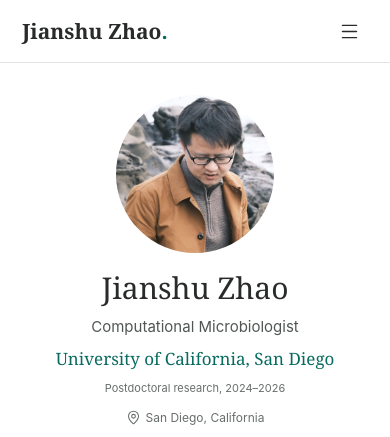
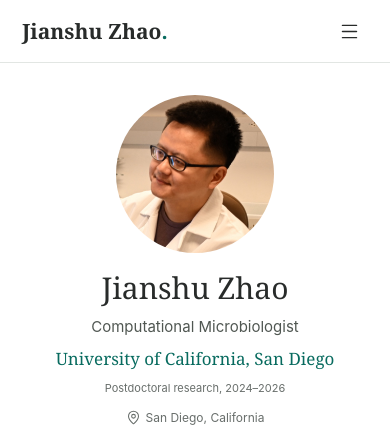
Before and after one commit to jianshu93/jianshu93.github.io, a website: page index.html in a window 390 px wide. Shown: the top 437 px of the page. Drawn offline with Linux system fonts and the light colour scheme.

Commit message:
Use supplied laboratory profile photograph

```diff
--- a/DEPLOYMENT.txt
+++ b/DEPLOYMENT.txt
@@ -25,7 +25,7 @@ https://docs.github.com/en/pages/getting-started-with-github-pages/configuring-a
 FUTURE CHANGES
 - Biography, education, profile text, software, and contact: index.html.
 - Colors, fonts, and responsive layout: styles.css.
-- Portrait: replace site-assets/profile.jpg.
+- Portrait: replace site-assets/profile-lab.jpg.
 - Downloadable CV: replace site-assets/Jianshu_Zhao_CV.pdf.
 - Bibliography: edit site-assets/publications.bib.
 
@@ -40,6 +40,6 @@ adjusted in scripts/update-publications.mjs before running it.
 
 CONTENT AND ASSETS
 Research content and dates: Jianshu Zhao's updated CV.
-Portrait: Jianshu Zhao's existing public GitHub profile image.
+Portrait: the laboratory photograph supplied by Jianshu Zhao.
 Icons: Lucide, under its ISC license (site-assets/ICONS-LICENSE.txt).
 No analytics, tracking, external font requests, or remote runtime dependencies.
--- a/index.html
+++ b/index.html
@@ -10,7 +10,7 @@
   <meta property="og:description" content="Algorithms, data structures, and open-source software for understanding microbial life.">
   <meta property="og:type" content="profile">
   <meta property="og:url" content="https://jianshu93.github.io/">
-  <meta property="og:image" content="https://jianshu93.github.io/site-assets/profile.jpg">
+  <meta property="og:image" content="https://jianshu93.github.io/site-assets/profile-lab.jpg">
   <link rel="canonical" href="https://jianshu93.github.io/">
   <link rel="icon" href="site-assets/favicon.svg" type="image/svg+xml">
   <link rel="stylesheet" href="styles.css">
@@ -40,7 +40,7 @@
 
   <div class="page-layout">
     <aside class="profile" aria-label="Jianshu Zhao profile">
-      <img class="profile-photo" src="site-assets/profile.jpg" alt="Jianshu Zhao" width="216" height="216" fetchpriority="high">
+      <div class="profile-photo-frame"><img class="profile-photo" src="site-assets/profile-lab.jpg" alt="Jianshu Zhao in the laboratory" width="216" height="216" fetchpriority="high"></div>
       <h1>Jianshu Zhao</h1>
       <p class="profile-title">Computational Microbiologist</p>
       <p class="profile-institution">University of California, <br>San Diego</p>
--- a/styles.css
+++ b/styles.css
@@ -46,7 +46,8 @@ strong { font-weight: 600; }
 .menu-toggle { display: none !important; }
 .page-layout { max-width: 1160px; padding: 64px 28px 0; margin: 0 auto; display: grid; grid-template-columns: 264px minmax(0, 1fr); gap: 72px; align-items: start; }
 .profile { position: sticky; top: 126px; text-align: center; }
-.profile-photo { display: block; width: 208px; height: 208px; aspect-ratio: 1; margin: 0 auto 23px; border-radius: 50%; object-fit: cover; }
+.profile-photo-frame { width: 208px; height: 208px; aspect-ratio: 1; margin: 0 auto 23px; border-radius: 50%; overflow: hidden; }
+.profile-photo { display: block; width: 100%; height: 100%; object-fit: cover; transform: scale(1.85); transform-origin: 100% 0%; }
 .profile h1 { font-size: 34px; margin-bottom: 10px; }
 .profile-title { font-size: 17px; color: #505752; line-height: 1.5; margin-bottom: 16px; }
 .profile-institution { font: 18px/1.45 var(--serif); color: var(--accent); margin-bottom: 9px; }
@@ -164,7 +165,7 @@ dialog::backdrop { background: rgba(18,30,24,.35); }
 @media (min-width: 1500px) { .page-layout { padding-top: 76px; } }
 @media (max-width: 1050px) {
   .page-layout { grid-template-columns: 232px minmax(0,1fr); gap: 42px; }
-  .profile-photo { width: 188px; height: 188px; }
+  .profile-photo-frame { width: 188px; height: 188px; }
   .profile h1 { font-size: 30px; }
   .profile-title { font-size: 15px; }
   .navigation-links { gap: 20px; }
@@ -178,7 +179,7 @@ dialog::backdrop { background: rgba(18,30,24,.35); }
   .navigation-links .nav-cv { padding-left: 15px; }
   .page-layout { padding: 42px 24px 0; display: block; max-width: 740px; }
   .profile { position: static; margin-bottom: 48px; }
-  .profile-photo { width: 180px; height: 180px; margin-bottom: 19px; }
+  .profile-photo-frame { width: 180px; height: 180px; margin-bottom: 19px; }
   .profile h1 { font-size: 32px; }
   .profile-institution br { display: none; }
   .profile-title { margin-bottom: 8px; }
@@ -202,7 +203,7 @@ dialog::backdrop { background: rgba(18,30,24,.35); }
   .navigation-links .nav-cv { padding-left: 0; border: 0; }
   .page-layout { padding: 32px 23px 0; }
   .profile { margin-bottom: 38px; }
-  .profile-photo { width: 158px; height: 158px; margin-bottom: 17px; }
+  .profile-photo-frame { width: 158px; height: 158px; margin-bottom: 17px; }
   .profile h1 { font-size: 30px; }
   .profile-title { font-size: 15px; }
   .profile-institution { font-size: 17px; }
```
Also changed, not shown: site-assets/profile-lab.jpg (added), site-assets/profile.jpg (deleted).
